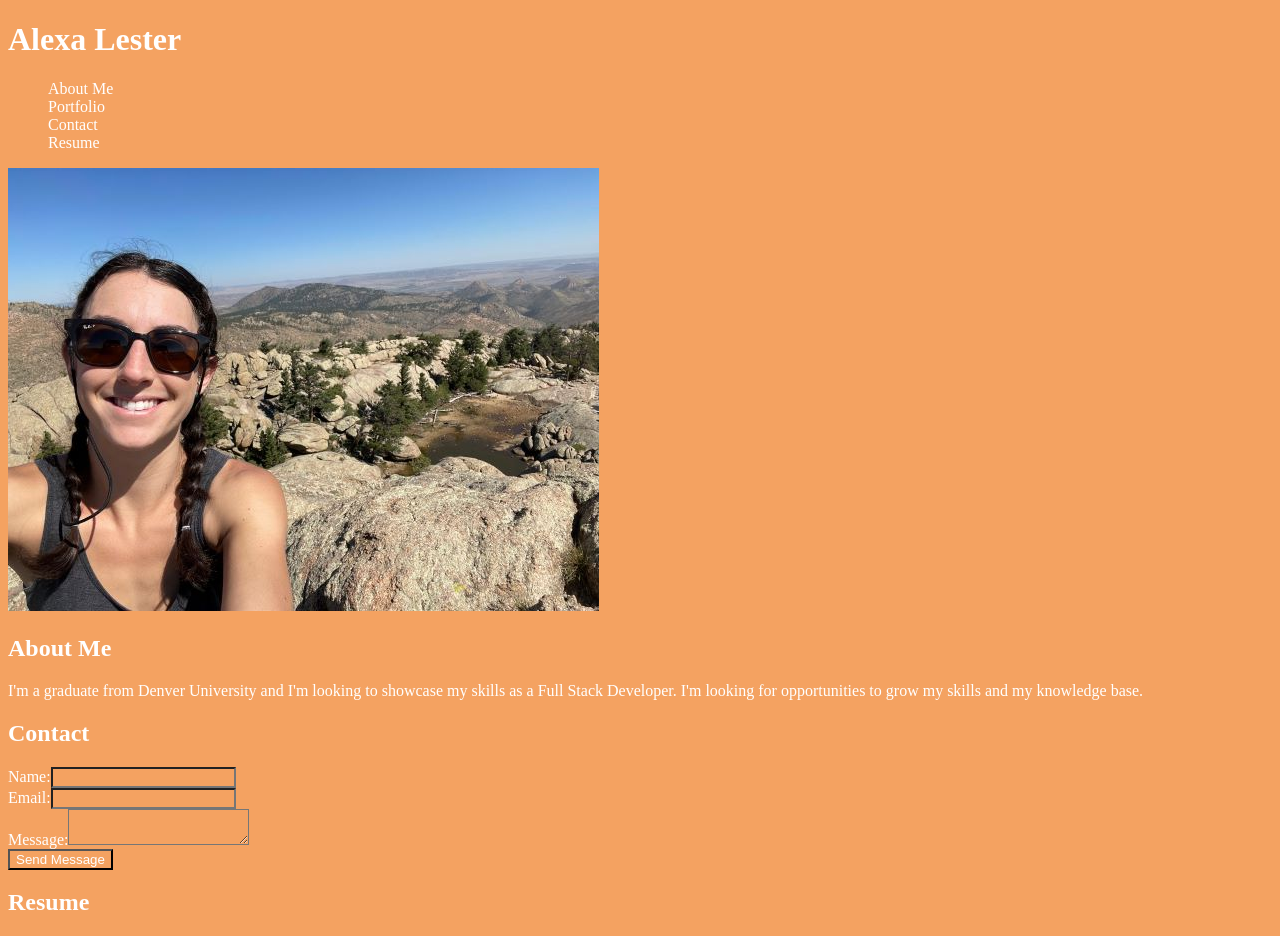
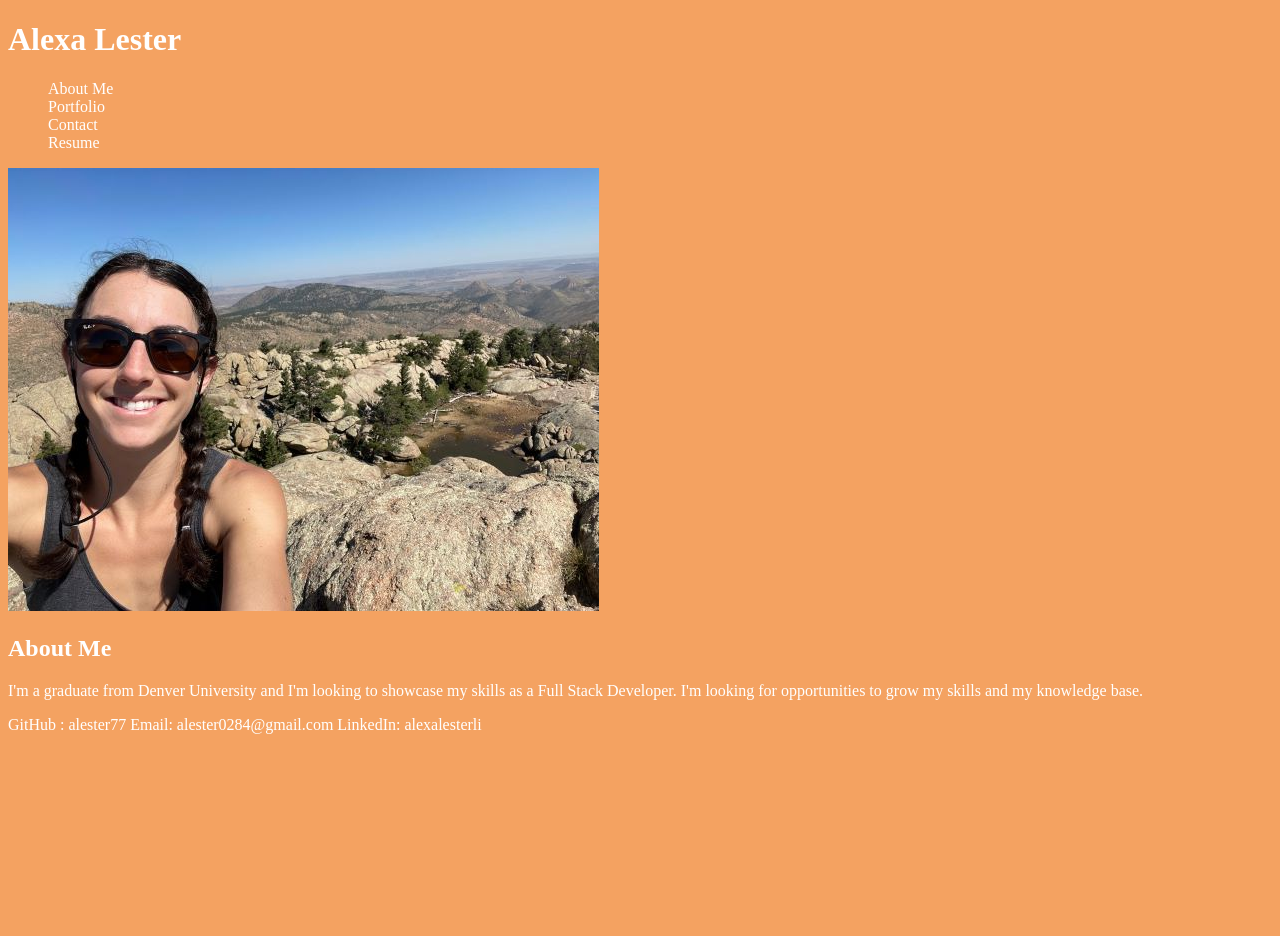
Before and after one commit to alester77/React_Portfolio, a React (Vite) app: page / in a window 1280 px wide. Shown: the top 936 px of the page. After the commit the page ends 800 px from the top, so only its background shows below. Built offline with nearby package versions, Linux system fonts and the light colour scheme.

Commit message:
changed so only the active section from the nav bar are displayed

```diff
--- a/src/App.jsx
+++ b/src/App.jsx
@@ -1,21 +1,23 @@
-import React from 'react';
+import React, { useState } from 'react';
 import Header from './components/Header';
 import AboutMe from './components/AboutMe';
 import Portfolio from './components/Portfolio';
 import Contact from './components/Contact';
 import Resume from './components/Resume';
 import Footer from './components/Footer';
-import './App.css'; // Global styles
+import './App.css';
 
 function App() {
+  const [activeSection, setActiveSection] = useState('about');
+
   return (
     <div>
-      <Header />
+      <Header setActiveSection={setActiveSection} activeSection={activeSection} />
       <main>
-        <AboutMe />
-        <Portfolio />
-        <Contact />
-        <Resume />
+        {activeSection === 'about' && <AboutMe />}
+        {activeSection === 'portfolio' && <Portfolio />}
+        {activeSection === 'contact' && <Contact />}
+        {activeSection === 'resume' && <Resume />}
       </main>
       <Footer />
     </div>
--- a/src/components/Footer.jsx
+++ b/src/components/Footer.jsx
@@ -3,7 +3,7 @@ import React from 'react';
 function Footer() {
   return (
     <footer>
-      GitHub : alester77
+      GitHub : alester77 Email: alester0284@gmail.com LinkedIn: alexalesterli
     </footer>
   );
 }
--- a/src/components/Header.jsx
+++ b/src/components/Header.jsx
@@ -1,11 +1,11 @@
 import React from 'react';
 import Navigation from './Navigation';
 
-function Header() {
+function Header({ setActiveSection, activeSection }) {
   return (
     <header>
       <h1 className="developerName">Alexa Lester</h1>
-      <Navigation />
+      <Navigation setActiveSection={setActiveSection} activeSection={activeSection} />
     </header>
   );
 }
--- a/src/components/Navigation.jsx
+++ b/src/components/Navigation.jsx
@@ -1,8 +1,6 @@
-import React, { useState } from 'react';
+import React from 'react';
 
-function Navigation() {
-  const [activeSection, setActiveSection] = useState('about');
-
+function Navigation({ setActiveSection, activeSection }) {
   return (
     <nav>
       <ul>
```
